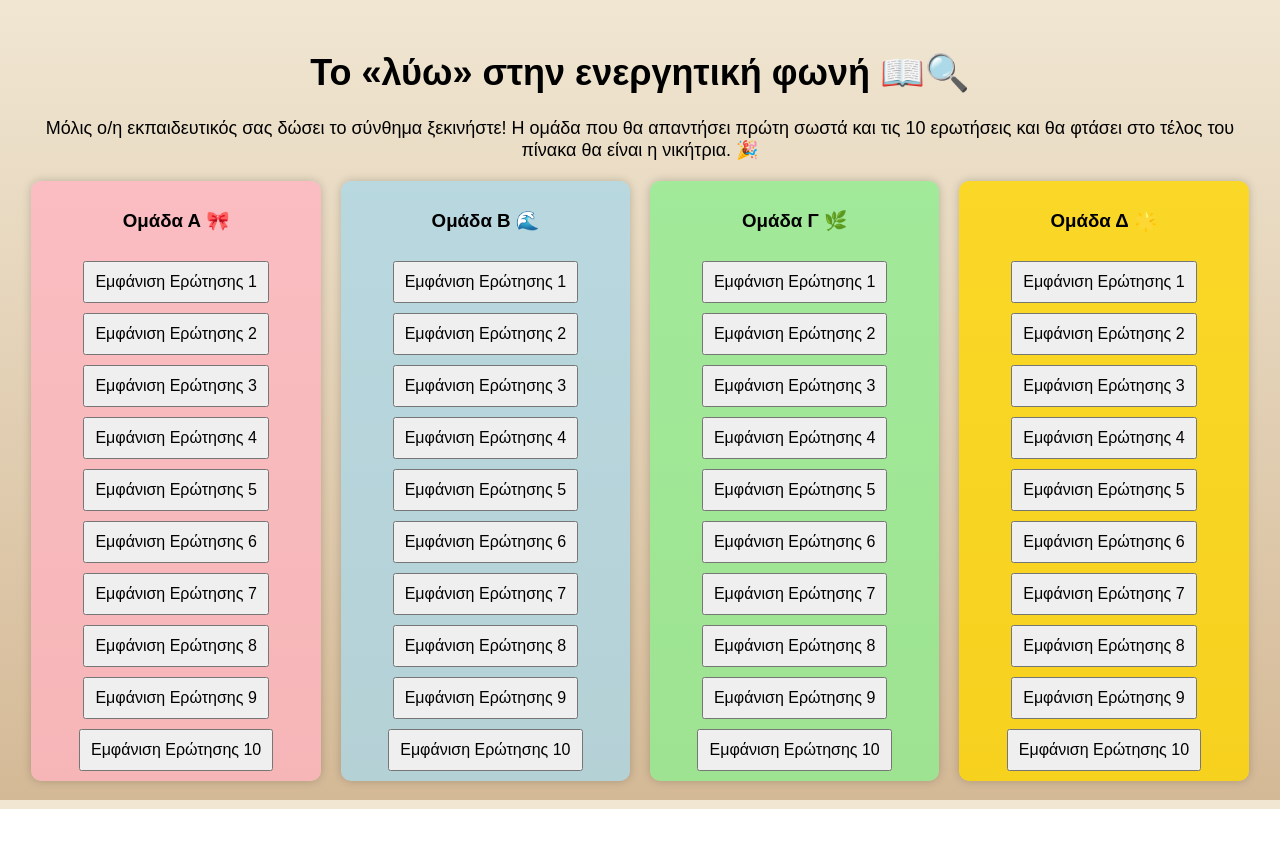
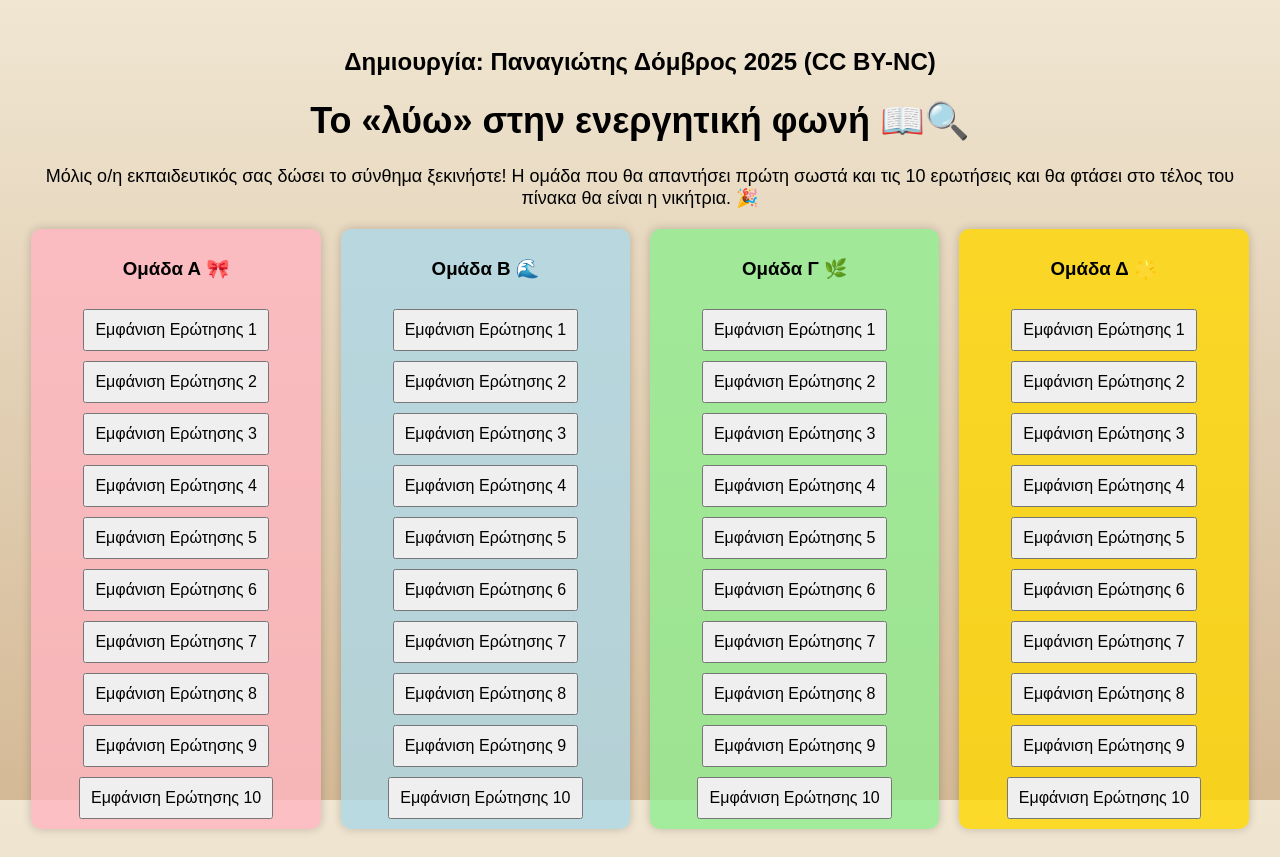
Before and after one commit to pdomvros/lyo-race, a plain HTML site: page index.html in a window 1280 px wide. Before the commit the page ends 809 px from the top, so only its background shows below. Drawn offline with Linux system fonts and the light colour scheme.

Commit message:
Update index.html

```diff
--- a/index.html
+++ b/index.html
@@ -80,6 +80,7 @@
     </style>
 </head>
 <body>
+   <h2>Δημιουργία: Παναγιώτης Δόμβρος 2025 (CC BY-NC)</h2>
     <h1>Το «λύω» στην ενεργητική φωνή 📖🔍</h1>
     <p class="instructions">Μόλις ο/η εκπαιδευτικός σας δώσει το σύνθημα ξεκινήστε! Η ομάδα που θα απαντήσει πρώτη σωστά και τις 10 ερωτήσεις και θα φτάσει στο τέλος του πίνακα θα είναι η νικήτρια. 🎉</p>
 
```
